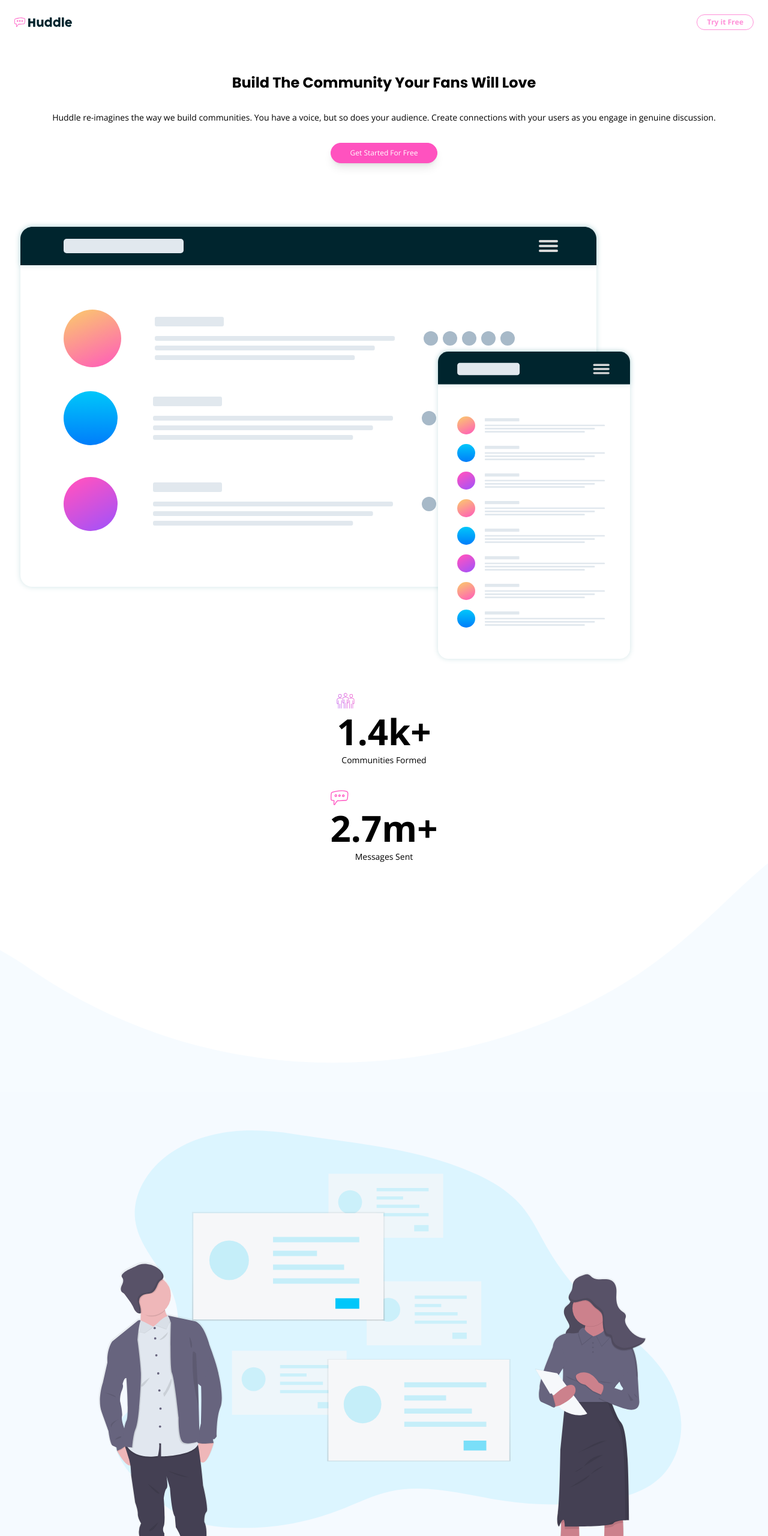
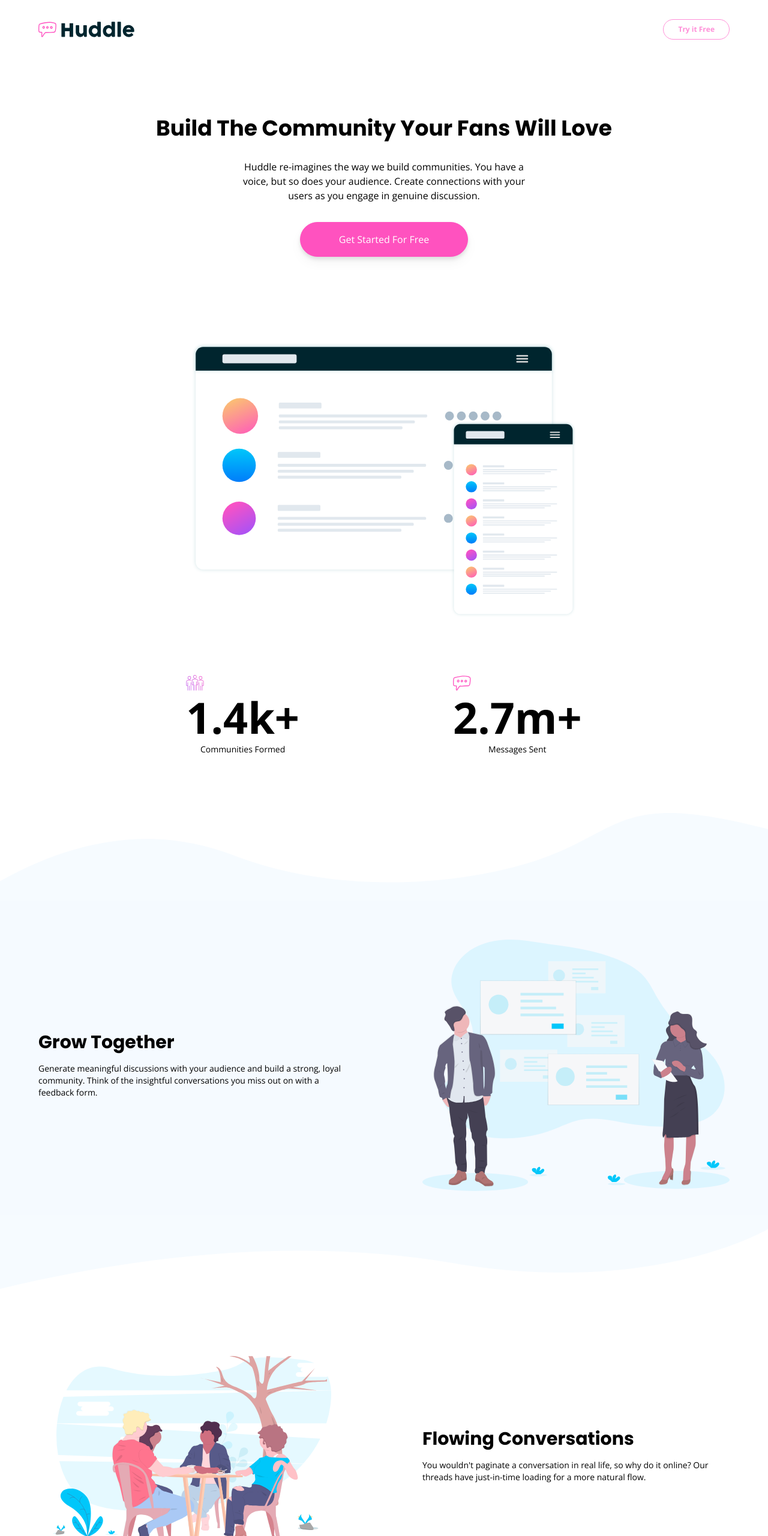
Before and after one commit to mirfanwebdev/frontendmentor-huddle-landingpage, a website: page index.html in a window 1280 px wide. Shown: the top 2560 px of the page at 60% size. Drawn offline with nearby package versions, Linux system fonts and the light colour scheme.

Commit message:
add responsive design for nav, hero, and feature sections

```diff
--- a/index.html
+++ b/index.html
@@ -28,67 +28,87 @@
   </head>
   <body>
     <!--navigation-->
-    <nav class="flex justify-between items-center p-6">
-      <div class="w-24">
+    <nav class="flex justify-between items-center p-6 md:px-16 py-8">
+      <div class="w-24 md:w-40">
         <img class="object-cover" src="./assets/logo.svg" alt="logo" />
       </div>
       <button
-        class="border rounded-full border-lightPink px-4 py-1 font text-xs font-bold text-lightPink"
+        class="border rounded-full border-lightPink px-4 md:px-6 py-1 md:py-2 font text-xs font-bold text-lightPink"
       >
         Try it Free
       </button>
     </nav>
     <!--section header-->
-    <section class="flex flex-col text-center gap-8 mx-6 my-12">
-      <h1 class="font-heading font-bold text-2xl">
+    <section
+      class="flex flex-col items-center text-center gap-8 mx-6 md:mx-16 my-12 md:my-24"
+    >
+      <h1 class="font-heading font-bold text-2xl md:text-4xl">
         Build The Community Your Fans Will Love
       </h1>
-      <p class="text-sm">
+      <p class="text-sm md:text-base md:max-w-lg">
         Huddle re-imagines the way we build communities. You have a voice, but
         so does your audience. Create connections with your users as you engage
         in genuine discussion.
       </p>
       <button
-        class="w-fit m-auto py-2 px-8 border border-pink rounded-full bg-pink text-white text-xs shadow-lg"
+        class="w-fit m-auto py-2 md:py-4 px-6 md:px-16 border border-pink rounded-full bg-pink text-white text-xs md:text-base drop-shadow-lg"
       >
         Get Started For Free
       </button>
     </section>
     <!--section hero-->
     <section>
-      <img class="px-6 py-12" src="assets/screen-mockups.svg" alt="mockup" />
-      <div class="flex flex-col gap-10 items-center">
+      <img
+        class="px-6 md:px-0 py-12 md:mx-auto md:w-2/4"
+        src="assets/screen-mockups.svg"
+        alt="mockup"
+      />
+      <div
+        class="flex flex-col md:flex-row md:justify-center gap-10 md:gap-64 items-center md:py-12"
+      >
         <!--communities-->
         <div class="flex flex-col gap-2">
           <img width="30" src="assets/icon-communities.svg" />
-          <h2 class="font-bold text-6xl">1.4k+</h2>
+          <h2 class="font-bold text-6xl md:text-7xl">1.4k+</h2>
           <p class="text-sm font-light self-center">Communities Formed</p>
         </div>
         <!--messages-->
         <div class="flex flex-col gap-2">
           <img width="30" src="assets/icon-messages.svg" />
-          <h2 class="font-bold text-6xl">2.7m+</h2>
+          <h2 class="font-bold text-6xl md:text-7xl">2.7m+</h2>
           <p class="text-sm font-light self-center">Messages Sent</p>
         </div>
       </div>
     </section>
     <!--grow-together-section-->
-    <section class="mb-12">
+    <section class="mb-12 md:mb-0 md:py-12">
+      <picture>
+        <source
+          media="(min-width: 768px)"
+          srcset="assets/bg-section-top-desktop-1.svg"
+        />
         <img
           class="w-full"
           src="assets/bg-section-top-mobile-1.svg"
           alt="section-top-1"
         />
+      </picture>
+
       <div
-        class="flex flex-col items-center gap-20 bg-paleBlue px-6 pt-16 pb-10"
+        class="flex flex-col md:flex-row-reverse items-center gap-20 md:gap-32 md:justify-center bg-paleBlue px-6 pt-16 pb-10"
       >
         <img
-          class="px-6"
+          class="px-6 md:px-0 md:max-w-lg"
           src="assets/illustration-grow-together.svg"
           alt="grow-together"
         />
-        <div id="caption-container" class="text-center">
-          <h2 class="font-heading font-bold text-xl">Grow Together</h2>
+        <div
+          id="caption-container"
+          class="text-center md:text-start md:max-w-lg"
+        >
+          <h2 class="font-heading font-bold text-xl lg:text-3xl">
+            Grow Together
+          </h2>
           <p class="text-sm pt-4">
             Generate meaningful discussions with your audience and build a
             strong, loyal community. Think of the insightful conversations you
@@ -96,22 +116,35 @@
           </p>
         </div>
       </div>
+      <picture>
+        <source
+          media="(min-width: 768px)"
+          srcset="assets/bg-section-bottom-desktop-1.svg"
+        />
         <img
           class="w-full"
           src="assets/bg-section-bottom-mobile-1.svg"
           alt="section-bottom-1"
         />
+      </picture>
     </section>
     <!--flowing-conversations-->
-    <section class="mb-12">
-      <div class="flex flex-col items-center gap-20 px-6 pt-16 pb-10">
+    <section class="mb-12 md:mb-0">
+      <div
+        class="flex flex-col md:flex-row items-center gap-20 md:gap-32 md:justify-center px-6 pt-16 pb-10"
+      >
         <img
-          class="px-6"
+          class="px-6 md:px-o md:max-w-lg"
           src="assets/illustration-flowing-conversation.svg"
           alt="Flowing-conversations"
         />
-        <div id="caption-container" class="text-center">
-          <h2 class="font-heading font-bold text-xl">Flowing Conversations</h2>
+        <div
+          id="caption-container"
+          class="text-center md:text-start md:max-w-lg"
+        >
+          <h2 class="font-heading font-bold text-xl md:text-3xl">
+            Flowing Conversations
+          </h2>
           <p class="text-sm pt-4">
             You wouldn't paginate a conversation in real life, so why do it
             online? Our threads have just-in-time loading for a more natural
@@ -121,22 +154,32 @@
       </div>
     </section>
     <!--your-users-section-->
-    <section class="mb-12">
+    <section class="mb-12 md:mb-0 md:py-12">
+      <picture>
+        <source
+          media="(min-width: 768px)"
+          srcset="assets/bg-section-top-desktop-2.svg"
+        />
         <img
           class="w-full"
           src="assets/bg-section-top-mobile-2.svg"
           alt="section-top-1"
         />
+      </picture>
+
       <div
-        class="flex flex-col items-center gap-20 bg-paleBlue px-6 pt-16 pb-10"
+        class="flex flex-col md:flex-row-reverse items-center gap-20 md:gap-32 md:justify-center bg-paleBlue px-6 pt-16 pb-10"
       >
         <img
-          class="px-6"
+          class="px-6 md:px-0 md:max-w-lg"
           src="assets/illustration-your-users.svg"
           alt="your-users"
         />
-        <div id="caption-container" class="text-center">
-          <h2 class="font-heading font-bold text-xl">Your Users</h2>
+        <div
+          id="caption-container"
+          class="text-center md:text-start md:max-w-lg"
+        >
+          <h2 class="font-heading font-bold text-xl md:text-3xl">Your Users</h2>
           <p class="text-sm pt-4">
             It takes no time at all to integrate Huddle with your app's
             authentication solution. This means, once signed in to your app,
@@ -144,11 +187,17 @@
           </p>
         </div>
       </div>
+      <picture>
+        <source
+          media="(min-width: 768px)"
+          srcset="assets/bg-section-bottom-desktop-2.svg"
+        />
         <img
           class="w-full"
           src="assets/bg-section-bottom-mobile-2.svg"
           alt="section-bottom-1"
         />
+      </picture>
     </section>
     <!--conversion-section-->
     <section class="flex flex-col text-center gap-8 mx-6 py-28">
@@ -171,7 +220,7 @@
       <div
         class="flex flex-col-reverse gap-20 bg-darkCyan text-white px-6 py-12"
       >
-        <address class="flex flex-col gap-6 not-italic">
+        <address class="flex flex-col gap-6 text-sm not-italic">
           <svg
             class="w-52"
             viewBox="0 0 240 39"
@@ -206,18 +255,16 @@
             />
             <p>example@huddle.com</p>
           </div>
-          <!--social media-->
-          <div class="flex gap-4 items-center"></div>
         </address>
         <!--newsletter-->
         <form class="flex flex-col gap-4" action="#">
           <h2 class="uppercase text-xl font-bold">Newsletter</h2>
-          <p class="pb-4">
+          <p class="pb-4 text-sm">
             To recieve tips on how to grow your community, sign up to our weekly
             newsletter. We’ll never send you spam or pass on your email address
           </p>
           <input
-            class="p-3 h-auto text-black border-transparent rounded-lg"
+            class="p-3 text-sm h-auto text-black border-transparent rounded-lg"
             type="email"
           />
           <input
@@ -228,23 +275,6 @@
         </form>
       </div>
     </footer>
-    <!-- Try it free Build The Community Your Fans Will Love Huddle re-imagines the
-    way we build communities. You have a voice, but so does your audience.
-    Create connections with your users as you engage in genuine discussion. Get
-    Started For Free 1.4k+ Communities Formed 2.7m+ Messages Sent Grow Together
-    Generate meaningful discussions with your audience and build a strong, loyal
-    community. Think of the insightful conversations you miss out on with a
-    feedback form. Flowing Conversations You wouldn't paginate a conversation in
-    real life, so why do it online? Our threads have just-in-time loading for a
-    more natural flow. Your Users It takes no time at all to integrate Huddle
-    with your app's authentication solution. This means, once signed in to your
-    app, your users can start chatting immediately. Ready To Build Your
-    Community? Get Started For Free Lorem ipsum dolor sit amet, consectetur
-    adipiscing elit. Mauris nulla quam, hendrerit lacinia vestibulum a, ultrices
-    quis sem. Phone: +1-543-123-4567 example@huddle.com Newsletter To recieve
-    tips on how to grow your community, sign up to our weekly newsletter. We’ll
-    never send you spam or pass on your email address Subscribe -->
-
     <footer>
       <p class="attribution">
         Challenge by
```
Also changed, not shown: output.css. Lines whose indentation alone changed are shown as unchanged.
